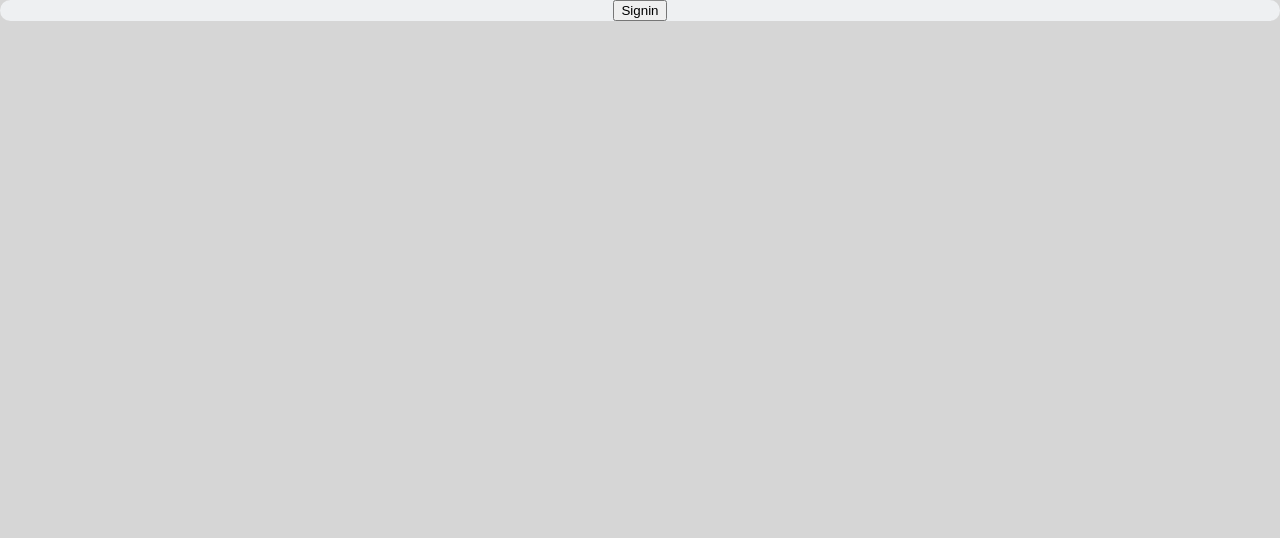
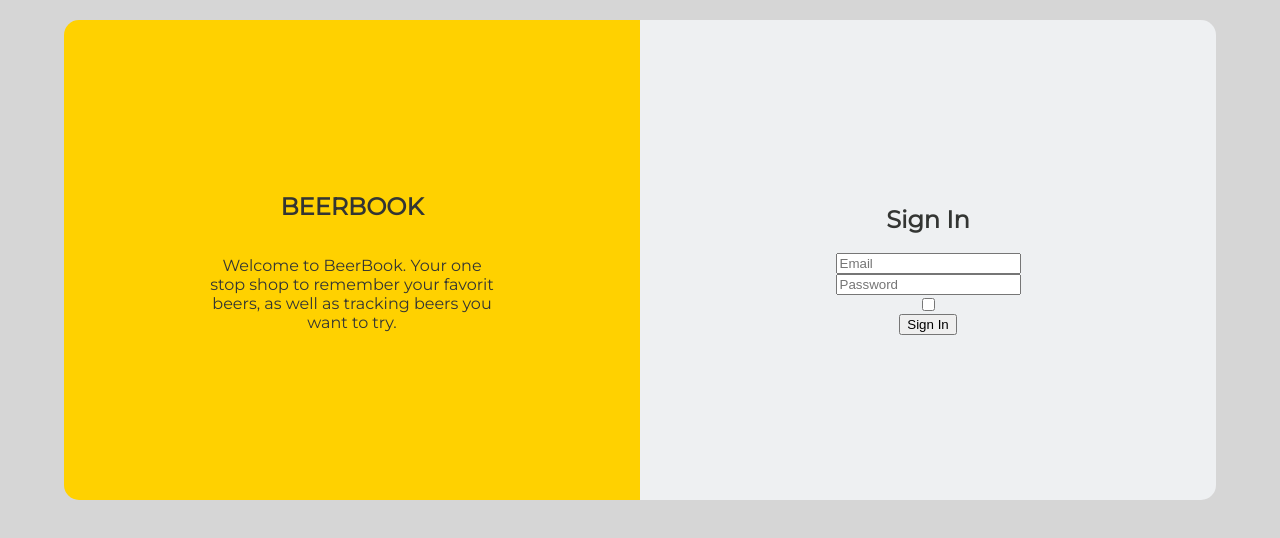
Before and after one commit to Aaron-G-Sanchez/BeerBook-Frontend, a React (Create React App) app in the folder client/: page / in a window 1280 px wide. Shown: the top 538 px of the page. Built offline with nearby package versions, Linux system fonts and the light colour scheme.

Commit message:
Login page layout completed

```diff
--- a/client/src/App.css
+++ b/client/src/App.css
@@ -8,6 +8,42 @@ section{
   background-color: #EEF0F2;
   border-radius: 15px;
 }
+
+.landing-page{
+  height: 60vh;
+  display: grid;
+  grid-template-columns: 1fr 1fr;
+}
+
+.login-description {
+  display: flex;
+  flex-direction: column;
+  justify-content: center;
+  align-items: center;
+  background-color: #FFD100;
+  border-radius: 15px 0 0px 15px;
+}
+
+
+.description-body {
+width: 50%;
+}
+
+.login-form{
+  display: flex;
+  flex-direction: column;
+  justify-content: center;
+  align-items: center;
+  border-radius: 0 15px 15px 0;
+}
+
+.login-body {
+  display: flex;
+  flex-direction: column;
+  justify-content: center;
+  align-items: center;
+}
+
 
 .user-dash {
   display: grid;
--- a/client/src/components/Signin.js
+++ b/client/src/components/Signin.js
@@ -4,7 +4,8 @@ import { SignInUser } from '../services/Auth'
 const Signin = ({ setUser }) => {
   let navigate = useNavigate()
 
-  const onClick = async (e) => {
+  const onSubmit = async (e) => {
+    e.preventDefault()
     const payload = await SignInUser()
     setUser(payload)
     navigate('/home')
@@ -12,11 +13,28 @@ const Signin = ({ setUser }) => {
 
   return (
     <>
-      <section>
-        <button onClick={onClick}>Signin</button>
+      <section className="login-description">
+        <h1 className="description-header">BEERBOOK</h1>
+        <p className="description-body">
+          Welcome to BeerBook. Your one stop shop to remember your favorit
+          beers, as well as tracking beers you want to try.
+        </p>
+      </section>
+      <section className="login-form">
+        <h1 className="login-header">Sign In</h1>
+        <form className="login-body" onSubmit={onSubmit}>
+          <input type="text" placeholder="Email"></input>
+          <input type="password" placeholder="Password"></input>
+          <input type="checkbox"></input>
+          <button type="submit">Sign In</button>
+        </form>
       </section>
     </>
   )
 }
 
 export default Signin
+
+{
+  /* <button onClick={onClick}>Signin</button> */
+}
--- a/client/src/pages/Landing.js
+++ b/client/src/pages/Landing.js
@@ -3,7 +3,9 @@ import Signin from '../components/Signin'
 const Landing = ({ setUser }) => {
   return (
     <>
-      <Signin setUser={setUser} />
+      <main className="landing-page">
+        <Signin setUser={setUser} />
+      </main>
     </>
   )
 }
--- /dev/null
+++ b/client/src/services/Queries.js
@@ -0,0 +1 @@
+import Client from './api'
```
